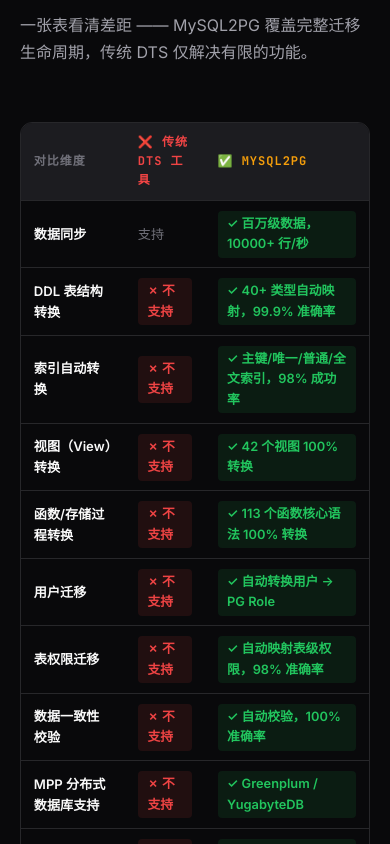
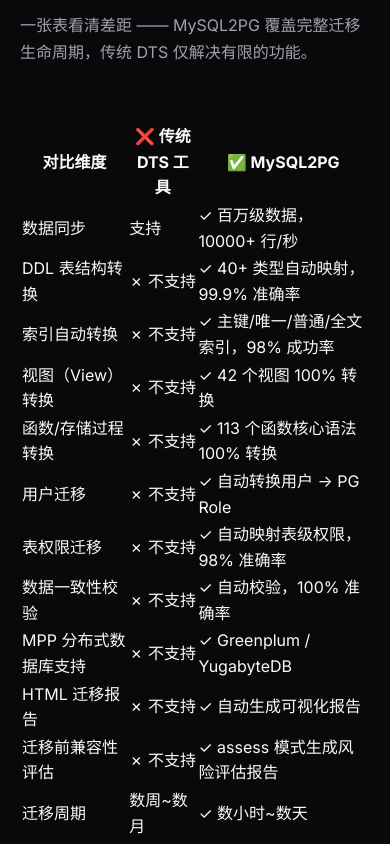
Before and after one commit to xfg0218/MySQL2PGWeb, a Vue app in the folder frontend/: page / in a window 390 px wide. Shown: the part 3020-3864 px from the top of the page. Built offline with nearby package versions, Linux system fonts and the light colour scheme.

Commit message:
update style

```diff
--- a/frontend/src/assets/style.css
+++ b/frontend/src/assets/style.css
@@ -414,77 +414,6 @@
   font-size: 0.85rem;
   color: var(--text-muted);
   line-height: 1.6;
-}
-
-/* ===== COMPARISON TABLE ===== */
-.compare-wrapper {
-  overflow-x: auto;
-  border: 1px solid var(--border);
-  border-radius: var(--radius);
-}
-
-.compare-table {
-  width: 100%;
-  border-collapse: collapse;
-  font-size: 0.9rem;
-}
-
-.compare-table th,
-.compare-table td {
-  padding: 1rem 1.5rem;
-  text-align: left;
-  border-bottom: 1px solid var(--border);
-}
-
-.compare-table thead {
-  background: var(--bg-elevated);
-}
-
-.compare-table thead th {
-  font-size: 0.75rem;
-  font-family: var(--mono);
-  text-transform: uppercase;
-  letter-spacing: 1px;
-  color: var(--text-muted);
-}
-
-.compare-table thead th:nth-child(2) { color: var(--red); }
-.compare-table thead th:nth-child(3) { color: var(--amber); }
-
-.compare-table tbody tr:hover {
-  background: rgba(245, 158, 11, 0.03);
-}
-
-.compare-table td:first-child {
-  font-weight: 600;
-}
-
-.compare-table td:nth-child(2) {
-  color: var(--text-muted);
-}
-
-.badge-no {
-  display: inline-flex;
-  align-items: center;
-  gap: 0.3rem;
-  background: rgba(239, 68, 68, 0.1);
-  color: var(--red);
-  padding: 0.2rem 0.6rem;
-  border-radius: 4px;
-  font-size: 0.8rem;
-  font-weight: 600;
-}
-
-.badge-yes {
-  display: inline-flex;
-  align-items: center;
-  gap: 0.3rem;
-  background: rgba(34, 197, 94, 0.1);
-  color: var(--green);
-  padding: 0.2rem 0.6rem;
-  border-radius: 4px;
-  font-size: 0.8rem;
-  font-weight: 600;
 }
 
 /* ===== FEATURES ===== */
@@ -1281,31 +1210,6 @@
   color: var(--text-muted);
 }
 
-.assess-cta {
-  display: flex;
-  align-items: center;
-  gap: 1rem;
-  background: var(--bg-elevated);
-  border: 1px solid var(--border);
-  border-radius: var(--radius);
-  padding: 1.25rem 1.75rem;
-}
-
-.assess-cta-label {
-  font-size: 0.9rem;
-  font-weight: 600;
-  white-space: nowrap;
-}
-
-.assess-cta code {
-  font-family: var(--mono);
-  font-size: 0.85rem;
-  color: var(--amber);
-  background: var(--amber-glow);
-  padding: 0.3rem 0.75rem;
-  border-radius: 6px;
-}
-
 /* ===== SECURITY & DATA SAFETY ===== */
 .sec-grid {
   display: grid;
@@ -1487,12 +1391,6 @@
     grid-template-columns: 1fr;
   }
 
-  .compare-table th,
-  .compare-table td {
-    padding: 0.6rem 0.8rem;
-    font-size: 0.82rem;
-  }
-
   .section {
     padding: 4rem 1.25rem;
   }
```
